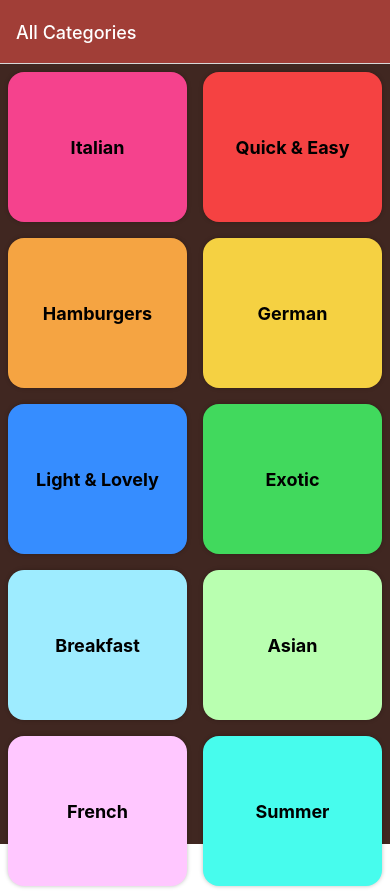
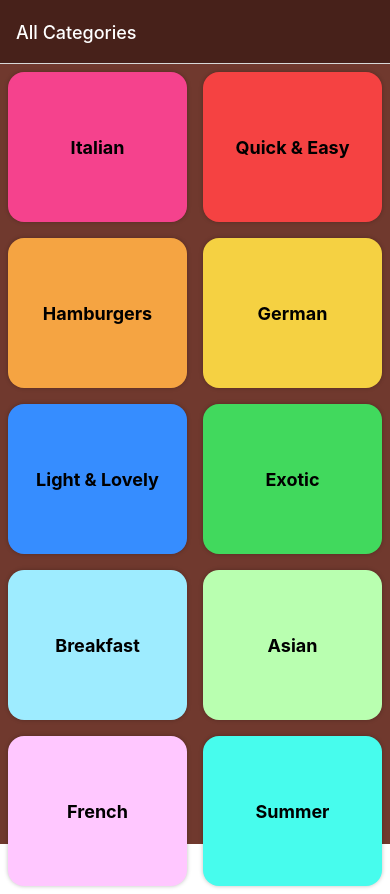
Before and after one commit to mycvlnn/React-Native-Udemy, a React Native app: screen / in a window 390 px wide. Built offline with nearby package versions, Linux system fonts and the light colour scheme.

Commit message:
style some where

```diff
--- a/App.tsx
+++ b/App.tsx
@@ -19,9 +19,9 @@ export default function App() {
           initialRouteName="Categories"
           screenOptions={{
             headerTintColor: 'white',
-            headerStyle: { backgroundColor: '#a13e37' },
+            headerStyle: { backgroundColor: '#47211a' },
             contentStyle: {
-              backgroundColor: '#402721'
+              backgroundColor: '#70392e'
             }
           }}
         >
--- a/src/components/MealDetails.tsx
+++ b/src/components/MealDetails.tsx
@@ -1,22 +1,24 @@
 import React from 'react'
-import { Text, View, StyleSheet } from 'react-native'
+import { Text, View, StyleSheet, TextStyle } from 'react-native'
 
 type Props = {
   duration: number
   complexity: string
   affordability: string
+  style?: TextStyle
 }
 
 const MealDetails: React.FC<Props> = ({
   duration,
   complexity,
-  affordability
+  affordability,
+  style
 }) => {
   return (
     <View style={styles.details}>
-      <Text style={styles.text}>{duration}m</Text>
-      <Text style={styles.text}>{complexity.toUpperCase()}</Text>
-      <Text style={styles.text}>{affordability.toUpperCase()}</Text>
+      <Text style={[styles.text, style]}>{duration}m</Text>
+      <Text style={[styles.text, style]}>{complexity.toUpperCase()}</Text>
+      <Text style={[styles.text, style]}>{affordability.toUpperCase()}</Text>
     </View>
   )
 }
--- a/src/screens/MealDetailScreen.tsx
+++ b/src/screens/MealDetailScreen.tsx
@@ -1,5 +1,5 @@
 import React from 'react'
-import { Image, Text, View } from 'react-native'
+import { Image, Text, View, StyleSheet } from 'react-native'
 import { NativeStackScreenProps } from '@react-navigation/native-stack'
 import { RootStackParamList } from '../constants/type'
 import { MEALS } from '../data/meals'
@@ -44,6 +44,7 @@ const MealDetailScreen: React.FC<Props> = ({ route }) => {
       <Image source={{ uri: imageUrl }} />
       <Text>{title}</Text>
       <MealDetails
+        style={styles.text}
         duration={duration}
         complexity={complexity}
         affordability={affordability}
@@ -58,3 +59,8 @@ const MealDetailScreen: React.FC<Props> = ({ route }) => {
 }
 
 export default MealDetailScreen
+const styles = StyleSheet.create({
+  text: {
+    color: 'white'
+  }
+})
```
